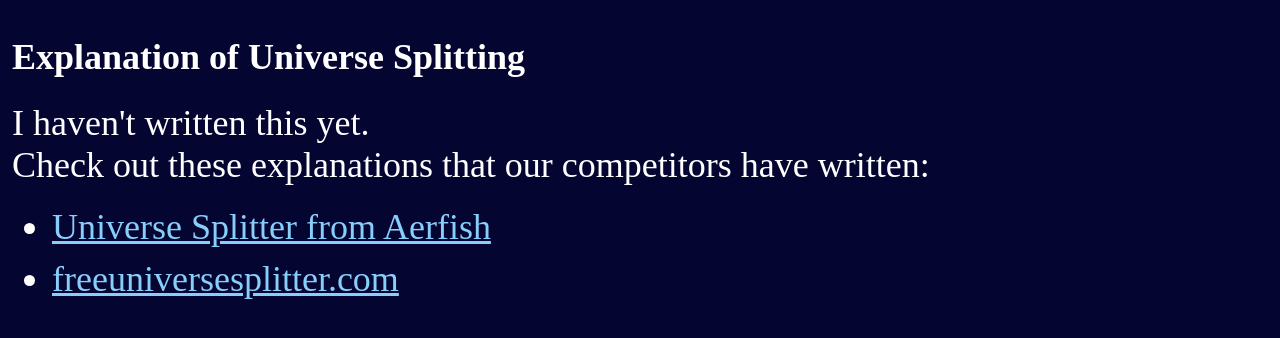
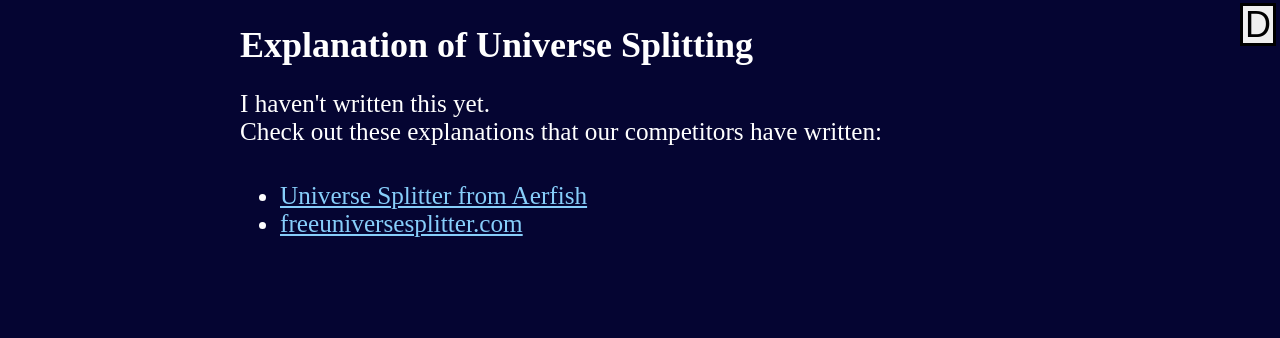
Before and after one commit to tomernahum/Universe-Splitter-Webapp, a plain HTML site: page explanation.html in a window 1280 px wide. Drawn offline with Linux system fonts and the light colour scheme.

Commit message:
redid style for explanation - reused same stylesheet

```diff
--- a/explanation.html
+++ b/explanation.html
@@ -18,52 +18,50 @@
     <meta name="theme-color" content="#35235e">
 
     <link rel="stylesheet" href="style.css">
-    <script src="./script.js" defer></script>
+    <style>
+        /* Base Style loaded above --kind of quick and dirty*/
+        #main-div p, #main-div li, #main-div a {
+            font-size: calc(var(--font-size)* 0.7);
+        }
+    </style>
+    <script>
+        //Duplicate code in here for now. TODO: break js into modules and make it reusable across different pages
 
-    <style>
-        * {
-            box-sizing: border-box;
-        }
-        body {
-            background-color: rgb(0, 81, 135);
-            background-color: rgb(5, 5, 50);
-            color: white;
+        let body;
+        window.addEventListener("DOMContentLoaded", () => {
+            const themeButton = document.querySelector("#theme-toggle")
+            themeButton.addEventListener("click", toggleTheme);
 
-            font-size: 1.5rem;
-
-            margin-left: auto;
-            margin-right: auto;
-            max-width: 80ch;
-
-            padding: 12px;
-
-            /* display: flex;
-            flex-direction: column;
-            align-items: center; */
+            body = document.querySelector("body")
+        })
 
 
+        function toggleTheme(){
+            if (body.classList.contains("light")) {
+                body.classList.replace('light', 'dark')
             }
+            else {
+                body.classList.replace('dark', 'light')
+            }
+        }
+    </script>
 
-        a:visited{
-            color: mediumorchid;
-        }
-        a:link{
-            color: lightskyblue;
-        }
-        p {
-            margin:0;
-        }
-        ul {
-            margin-top: 10px;
-        }
-        li{
-            margin-top:10px;
-        }
+    <link rel="stylesheet" href="./style.css">
 
-    </style>
 </head>
-<body>
-    <!-- TODO: style this and include dark mode -->
+<body class="dark">
+    <div id="theme-toggle">
+
+        <button id="light-button">
+            <p>L</p>
+        </button>
+
+        <button id="dark-button">
+            <p>D</p>
+        </button>
+    </div>
+    <div id="main-div">
+        <div class="container">
             <h1>Explanation of Universe Splitting</h1>
             <p>I haven't written this yet.</p>
             <p>Check out these explanations that our competitors have written:</p>
@@ -79,5 +77,8 @@
                     </a>
                 </li>
             </ul>
+        </div>
+    </div>
+
 </body>
 </html>
--- a/todo.txt
+++ b/todo.txt
@@ -14,7 +14,9 @@
 - Improve colors
 - make output take 1 line on smaller devices
 - Maybe: allow manual editing of universes number if you click the number
-
+- indicator hidden somewhere of whether stuff is cached locally? (or just in the console)
+- make explanation theming consistent
+- cache light/dark mode preference and if its not cached then set it according to system preferences
 
 
 
```
Lines whose indentation alone changed are shown as unchanged.
